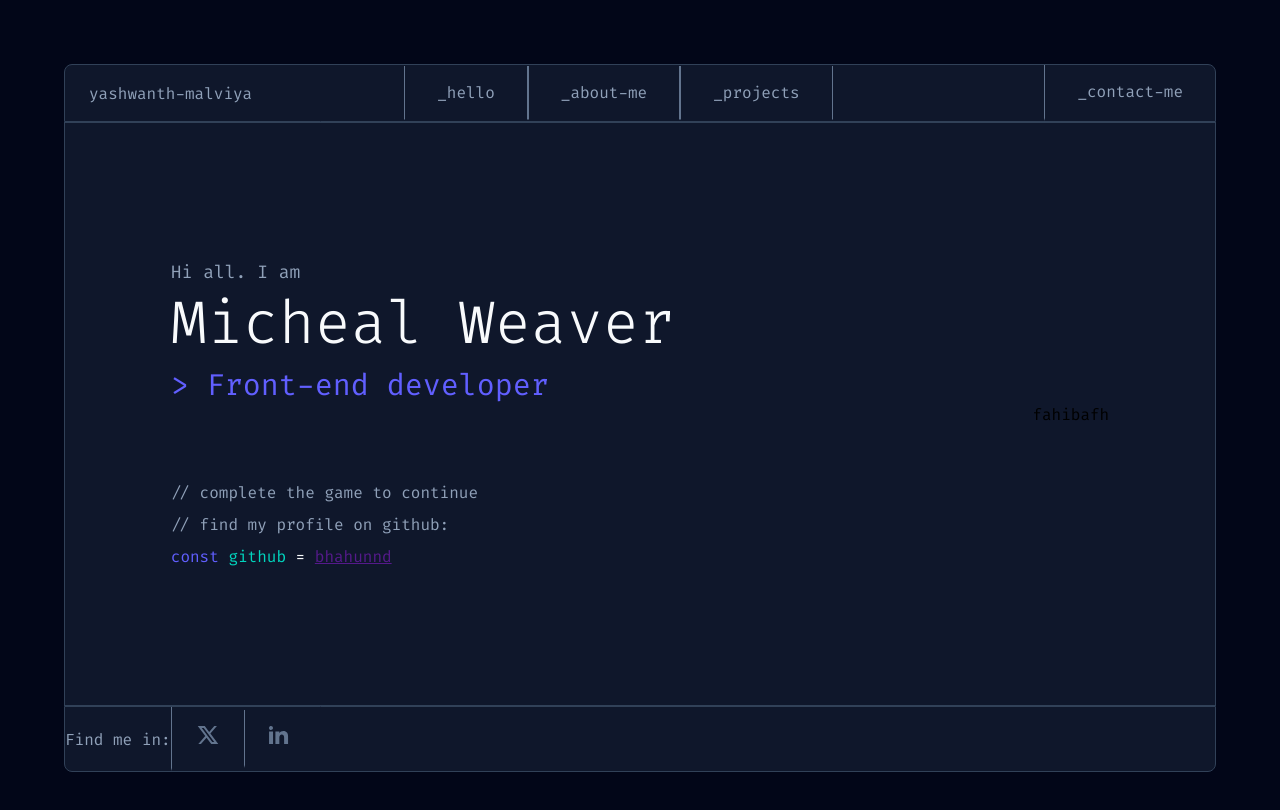
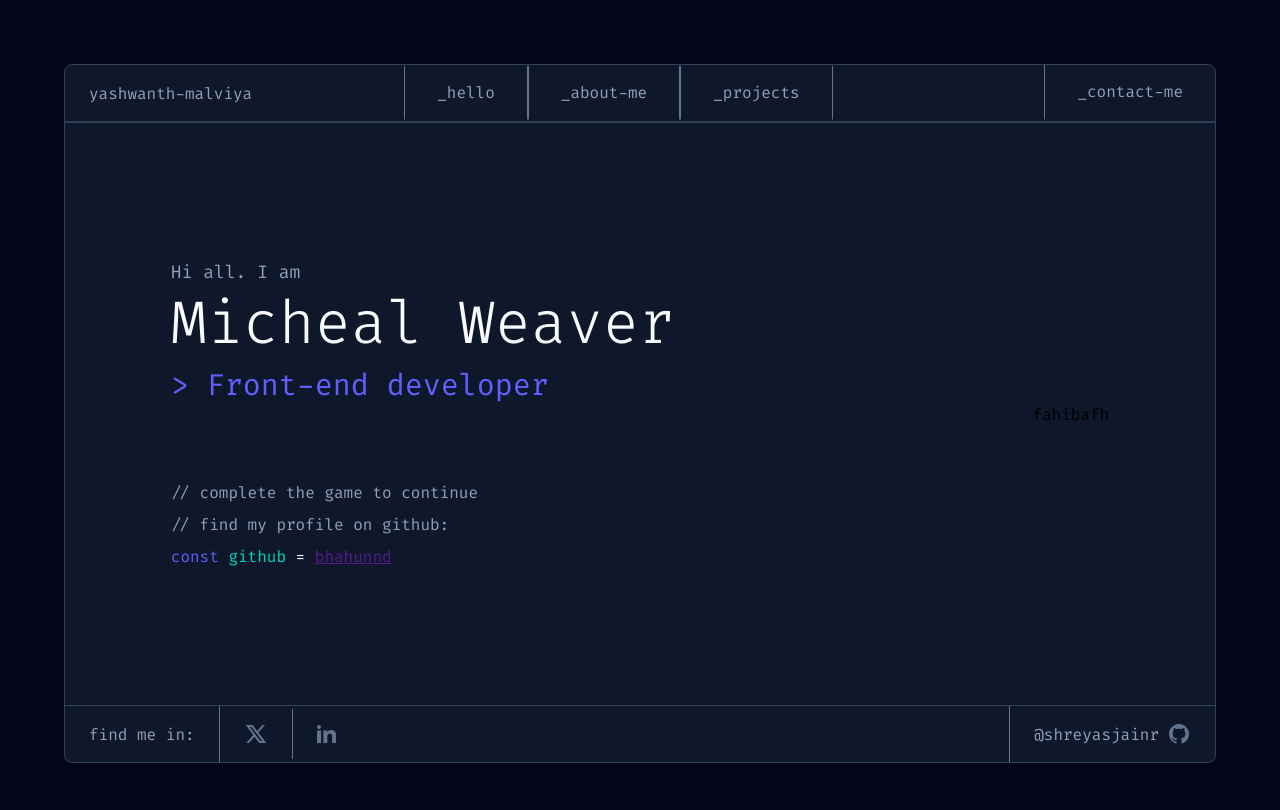
Before and after one commit to Yashwanthmalviya/Portfolio, a React (Vite) app in the folder portfolio-frontend/: page / in a window 1280 px wide. Shown: the top 810 px of the page. Built offline with nearby package versions, Linux system fonts and the light colour scheme.

Commit message:
added git in footer

```diff
--- a/portfolio-frontend/src/components/footer/footer.css
+++ b/portfolio-frontend/src/components/footer/footer.css
@@ -7,14 +7,16 @@
   align-items: center;
   color: var(--primitive-400);
 
-  border: 1px solid var(--primitive-700);
+  border-style: solid;
+  border-color: var(--primitive-700);
+  border-width: 0 1px 1px 1px;
 
   border-radius: 0 0 var(--border-radius-3) var(--border-radius-3);
 
   height: max-content;
 }
 
-.footer-socials {
+.footer-socials,.socials-logo{
   display: flex;
   flex-direction: row;
   align-items: center;
@@ -23,6 +25,15 @@
 .socials-logo {
   padding: var(--spacing-5) var(--spacing-6);
   border-left: 1px solid var(--primitive-500);
-  border-bottom: 3px solid transparent;
   transition: border-color 0.3s, color 0.3s;
+  height: -webkit-fill-available;
 }
+
+.footer-text {
+  padding: var(--spacing-5) var(--spacing-6);
+}
+
+.footer-git{
+  text-decoration: none;
+  color: var(--primitive-400);
+}
--- a/portfolio-frontend/src/components/footer/footer.jsx
+++ b/portfolio-frontend/src/components/footer/footer.jsx
@@ -1,16 +1,22 @@
 import React from "react";
 import LogoX from "../../assets/images/logo-x.svg";
 import LogoLi from "../../assets/images/logo-li.svg";
+import LogoGit from "../../assets/images/logo-git.svg";
 import "./footer.css";
 
 const Footer = () => {
   return (
     <div className="footer-cont">
-        <div className="footer-socials">
-            <div >Find me in:</div>
-            <a className="socials-logo" href=""><img src={LogoX} alt="" /></a>
-            <a className="socials-logo" href=""><img src={LogoLi} alt="" /></a>
-        </div>
+      <div className="footer-socials">
+        <div className="footer-text">find me in:</div>
+        <a className="socials-logo" href="x.com"><img src={LogoX} alt="" /></a>
+        <a className="socials-logo" href="linkedin.com"><img src={LogoLi} alt="" /></a>
+      </div>
+      <div className="socials-logo" style={{ gap: '8px' }}>
+        <a className="footer-git" href="github.com/shreyasjainr">@shreyasjainr
+        </a>
+        <img src={LogoGit} alt="" />
+      </div>
     </div>
   );
 };
```
Also changed, not shown: portfolio-frontend/src/assets/images/logo-git.svg (added).
